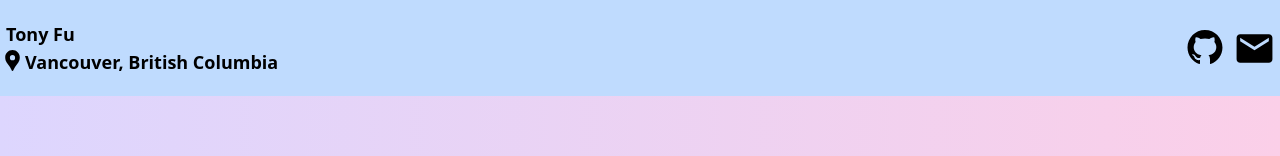
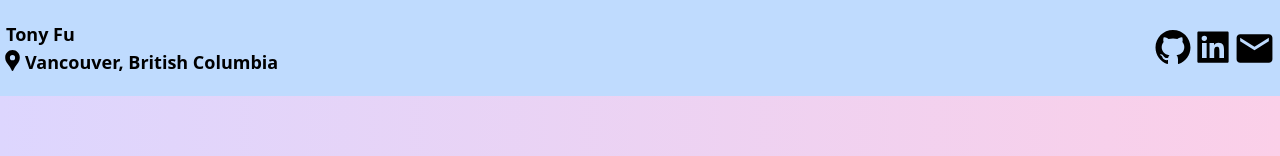
Before and after one commit to tfu2003/website, a React (Create React App) app: page / in a window 1280 px wide. Shown: the top 156 px of the page. Built offline with nearby package versions, Linux system fonts and the light colour scheme.

Commit message:
added linkedin button to header

```diff
--- a/src/components/header.js
+++ b/src/components/header.js
@@ -1,6 +1,6 @@
 import React from "react";
 import { useState, useEffect } from "react";
-import { AiFillGithub } from "react-icons/ai";
+import { AiFillGithub, AiFillLinkedin } from "react-icons/ai";
 import { MdEmail, MdLocationPin } from "react-icons/md";
 import { Link } from "react-router-dom";
 
@@ -25,13 +25,22 @@ function Header() {
         </div>
         <div className="flex items-center h-24">
           <div className="flex justify-end">
-            <div className="pr-2">
+            <div>
             <a
               href="https://github.com/tfu2003"
               target="_blank"
               rel="noreferrer"
             >
               <AiFillGithub size="40px" />
+            </a>
+            </div>
+            <div>
+            <a
+              href="https://www.linkedin.com/in/tony-fu-837922218/"
+              target="_blank"
+              rel="noreferrer"
+            >
+              <AiFillLinkedin size="40px" />
             </a>
             </div>
             <div className="pr-1">
```
